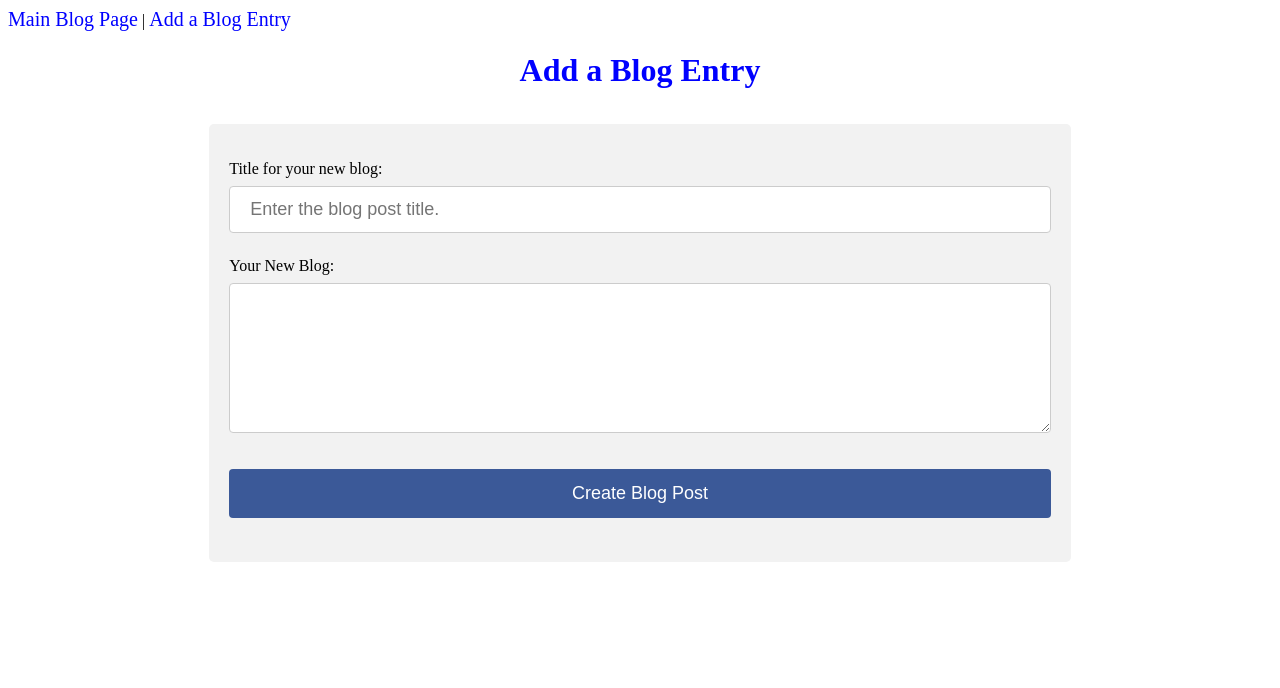
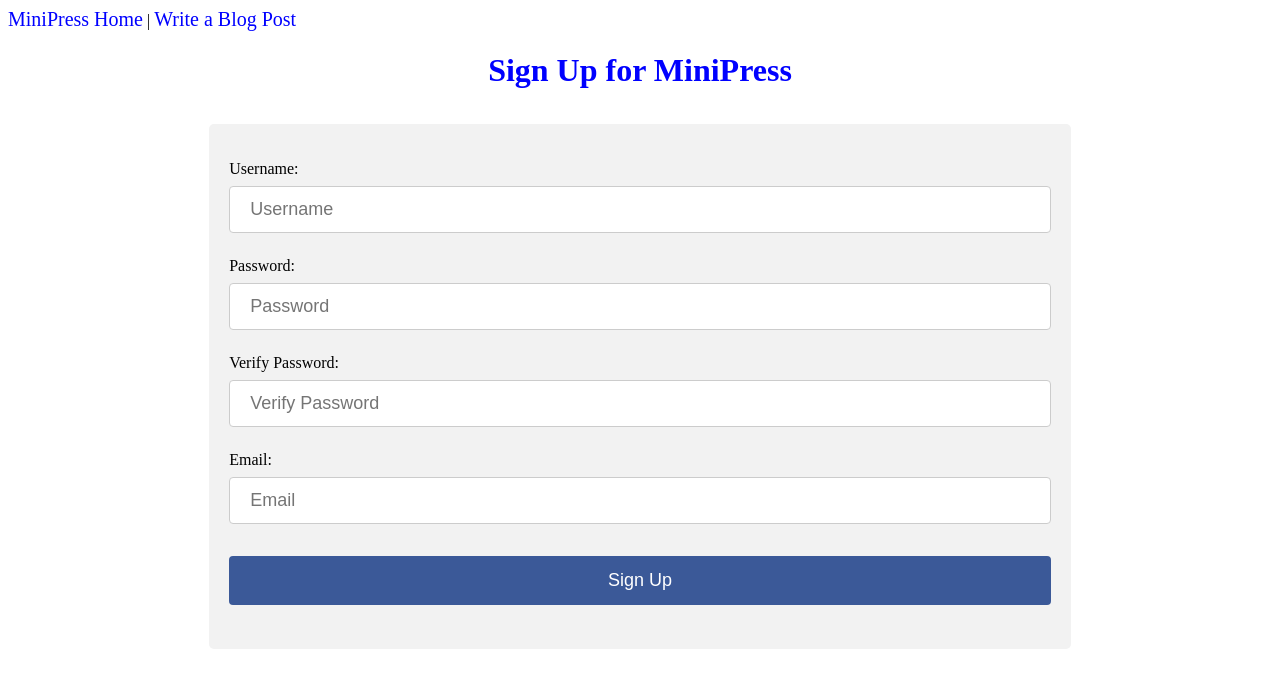
Before and after one commit to KingShalamah/blogz, a Flask app: template templates/signup.html in a window 1280 px wide. Shown: the top 688 px of the page. Run offline with Flask 2, Linux system fonts and the light colour scheme; the template is opened without the code that fills it, so the values that code supplies are empty.

Commit message:
Added some basic validation, registration, and session functionality.

```diff
--- a/main.py
+++ b/main.py
@@ -1,4 +1,4 @@
-from flask import Flask, request, redirect, render_template
+from flask import Flask, request, redirect, render_template, session
 from flask_sqlalchemy import SQLAlchemy
 
 app = Flask(__name__)
@@ -6,6 +6,7 @@ app.config['DEBUG'] = True
 app.config['SQLALCHEMY_DATABASE_URI'] = 'mysql+pymysql://blogz:chosen12@localhost:8889/blogz'
 app.config['SQLALCHEMY_ECHO'] = True
 db = SQLAlchemy(app)
+app.secret_key = "sec_187"
 
 class Blog(db.Model):
     id = db.Column(db.Integer, primary_key=True)
@@ -27,27 +28,17 @@ class User(db.Model):
     # I will hash the user's password for security purposes.
     password = db.Column(db.String(20))
 
+    # Optional email for account recovery and security.
+    email = db.Column(db.String(50))
+
     # Bind the user to the blogs they write.
     blogs = db.relationship('Blog', backref='owner')
 
-    def __init__(self, username, password, blogs):
+    def __init__(self, username, password, email):
         self.username = username
         self.password = password
-        self.blogs = blogs
+        self.email = email
 
-"""
-@app.route('/', methods=['POST', 'GET'])
-def index():
-    blog_id = request.args.get('id')
-
-    if request.method == 'GET' and not blog_id:
-        return redirect('/blog')
-
-    if request.method == 'GET' and int(blog_id) > 0:
-        blogs = Blog.query.all()
-        blog = Blog.query.get(blog_id)
-        return render_template('single_blog.html',blogs=blogs,blog=blog)
-"""
 
 @app.route('/blog', methods=['GET'])
 def show_blogs():
@@ -55,6 +46,7 @@ def show_blogs():
     return render_template('blog.html',blogs=blogs)
 
 
+"""
 @app.route('/newpost', methods=['POST', 'GET'])
 def create_blog_post():
     if request.method == 'POST':
@@ -103,34 +95,101 @@ def create_blog_post():
 
     elif request.method == 'GET':
         return render_template('create_post.html')
+"""
 
 
 @app.route('/signup', methods=['POST', 'GET'])
 def signup():
-    blog_id = request.args.get('id')
+    if request.method == 'GET':
+        return render_template('signup.html')
 
-    if request.method == 'GET' and not blog_id:
-        return redirect('/blog')
+    username = request.form['username']
+    password = request.form['password']
+    check_password = request.form['check_password']
 
-    if request.method == 'GET' and int(blog_id) > 0:
-        blogs = Blog.query.all()
-        blog = Blog.query.get(blog_id)
-        return render_template('single_blog.html',blogs=blogs,blog=blog)
+    # Optional email for extra account security and recovery.
+    email = request.form['email']
+
+    username_status = ""
+    password_status = ""
+    verified_status = ""
+    email_status = ""
+    activate = True
+    email_activate = True
+
+    # Existing user statement
+    existing_user = User.query.filter_by(username=username).first()
+
+    # Existing email statement
+    existing_email = User.query.filter_by(email=email).first()
+
+    if len(username) < 3 or len(username) > 20 or username.isalnum() != True:
+        username_status = "Username must be between 3 and 20 alphanumeric characters. No spaces allowed. "
+        activate = False
+
+    if existing_user:
+        username_status = "That username is already taken. Please choose another."
+        activate = False
+
+    if len(password) < 3 or len(password) > 20 or password.isalnum() != True :
+        password_status = "Password must be between 3 and 20 alphanumeric characters. No spaces allowed. "
+        activate = False
+
+    if len(check_password) < 3 or len(check_password) > 20 or check_password.isalnum() != True or check_password != password:
+        verified_status = "Both passwords must match and meet the same requirements to verify."
+        activate = False
+
+    if len(email) < 3 or len(email) > 50 or email.find("@") < 0 or email.find(".") < 0 or email.find(" ") > -1 :
+        email_status = "It is optional, but we recommend that you submit a valid email for your account."
+        email_activate = False
+
+        if len(email) > 0 and email_activate == False:
+            email_status = "The email you supplied is not valid."
+            activate = False
+
+        if len(email) == 0:
+            email_activate = True
+
+    if existing_email and len(email) > 1:
+        email_status = "That email is already in use. Please choose another."
+        activate = False
+
+    if activate == False:
+        message = "Your registration could not be processed.<br />" + username_status + "<br />" + password_status + "<br />" + verified_status
+        return render_template('signup.html', username_alert=username_status,password_alert=password_status,verifypw_alert=verified_status,email_alert=email_status,username=username,email=email)
+
+    if activate != False and email_activate == False:
+        return render_template('signup.html', username=username, email_status=email_status)
+
+    if activate != False and email_activate != False:
+        new_user = User(username, password, email)
+        db.session.add(new_user)
+        db.session.commit()
+
+        session['username'] = username
+        return redirect('/newpost')
+
+"""
+@app.route('/login', methods=['POST', 'GET'])
+def login():
+    if request.method == 'POST':
+        username = request.form['username']
+        password = request.form['password']
+        user = User.query.filter_by(username=username).first()
+
+        # If this username and password exists, go ahead and log the user in.
+        if user and user.password == password:
+            # Create the login session.
+            return "You are logged in!"
+
+        else:
+            # Do not let the user log in.
+            return "The username or password you entered does not exist."
+    return render_template('login.html')
+"""
 
 
-@app.route('/login', methods=['POST', 'GET'])
-def login():
-    blog_id = request.args.get('id')
-
-    if request.method == 'GET' and not blog_id:
-        return redirect('/blog')
-
-    if request.method == 'GET' and int(blog_id) > 0:
-        blogs = Blog.query.all()
-        blog = Blog.query.get(blog_id)
-        return render_template('single_blog.html',blogs=blogs,blog=blog)
-
-
+"""
 @app.route('/index', methods=['POST', 'GET'])
 def index():
     blog_id = request.args.get('id')
@@ -142,8 +201,10 @@ def index():
         blogs = Blog.query.all()
         blog = Blog.query.get(blog_id)
         return render_template('single_blog.html',blogs=blogs,blog=blog)
+"""
 
 
+"""
 @app.route('/logout', methods=['POST'])
 def logout():
     if request.method == 'POST':
@@ -151,6 +212,7 @@ def logout():
 
         # Redirect the logged out user to the blog page.
         return redirect('/blog')
+"""
 
 if __name__ == '__main__':
 
--- a/templates/signup.html
+++ b/templates/signup.html
@@ -2,33 +2,49 @@
 
 {% block content %}
 
-    <a href="/blog">Main Blog Page</a> |
-    <a href="/newpost">Add a Blog Entry</a>
+    <a href="/blog">MiniPress Home</a> |
+    <a href="/newpost">Write a Blog Post</a>
 
     <center>
-    <h1><span class="heading">Add a Blog Entry</span></h1>
+    <h1><span class="heading">Sign Up for MiniPress</span></h1>
     </center>
 
     <div>
-    <form method="POST" action="/newpost">
+    <form method="POST" action="/signup">
     <p>
-    Title for your new blog:<br />
-    {% if title_alert|length > 0 %}
-    <span class="alert">{{title_alert}}</span><br />
+    Username:<br />
+    {% if username_alert|length > 0 %}
+    <span class="alert">{{username_alert}}</span><br />
     {% endif %}
-    <input type="text" name="post_title" value="{{title_hold}}" placeholder="Enter the blog post title.">
+    <input type="text" name="username" value="{{username_hold}}" placeholder="Username">
     </p>
 
     <p>
-    Your New Blog:<br />
-    {% if body_alert|length > 0 %}
-    <span class="alert">{{body_alert}}</span><br />
+    Password:<br />
+    {% if password_alert|length > 0 %}
+    <span class="alert">{{password_alert}}</span><br />
     {% endif %}
-    <textarea name="post_body">{{body_hold}}</textarea>
+    <input type="password" name="password" placeholder="Password">
     </p>
 
     <p>
-    <input type="submit" name="submit" value="Create Blog Post"
+    Verify Password:<br />
+    {% if verifypw_alert|length > 0 %}
+    <span class="alert">{{verifypw_alert}}</span><br />
+    {% endif %}
+    <input type="password" name="check_password" placeholder="Verify Password">
+    </p>
+
+    <p>
+    Email:<br />
+    {% if email_alert|length > 0 %}
+    <span class="alert">{{email_alert}}</span><br />
+    {% endif %}
+    <input type="text" name="email" value="{{email_hold}}" placeholder="Email">
+    </p>
+
+    <p>
+    <input type="submit" name="submit" value="Sign Up"
     </p>
     </form>
     </div>
```
